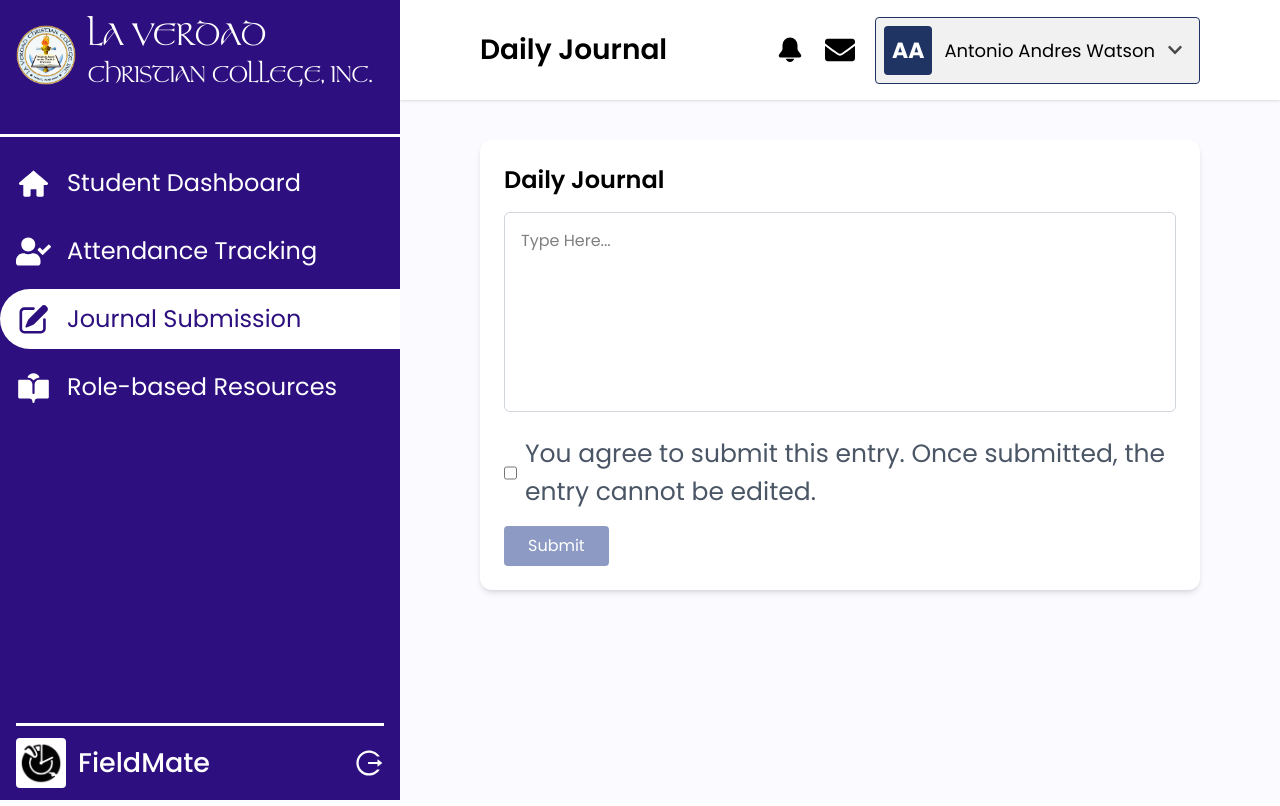
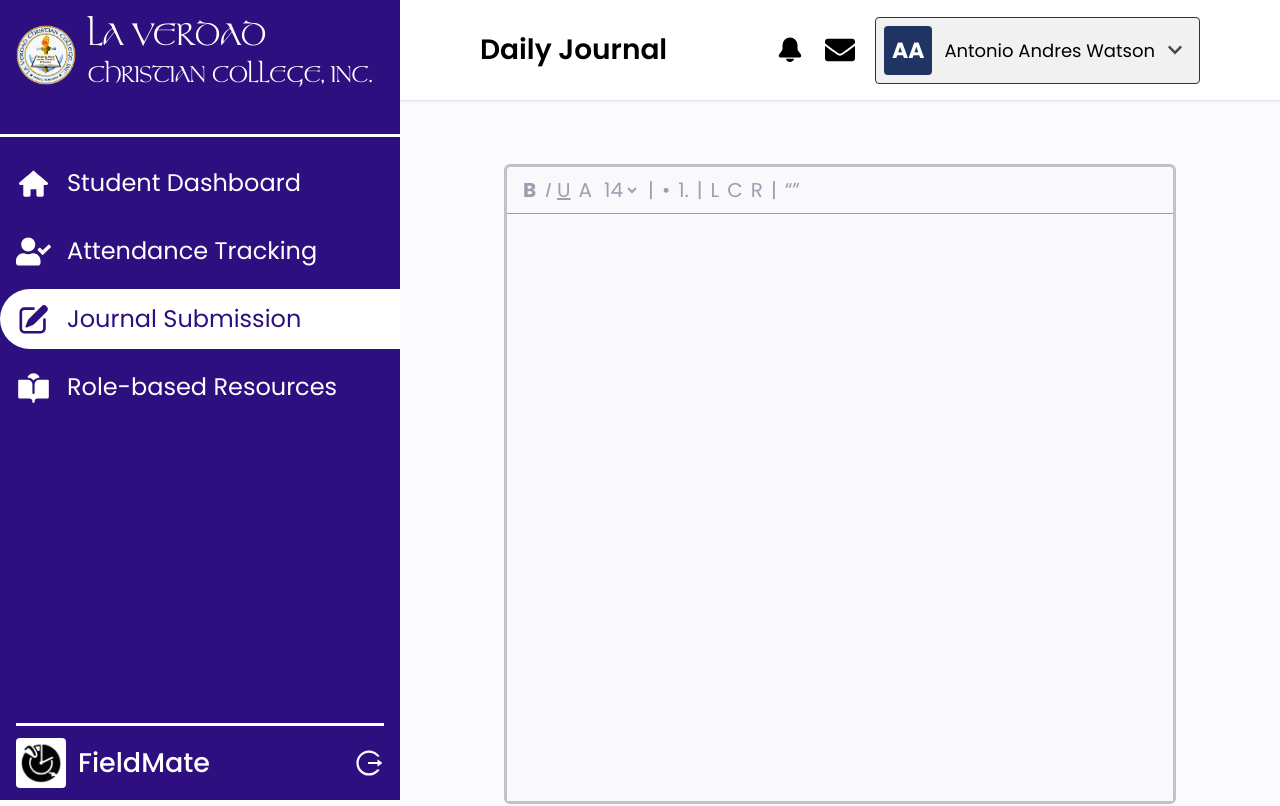
Before and after one commit to roylynjoy/Finals_Project, a React (Vite) app: page /Journal in a window 1280 px wide. Shown: the top 806 px of the page. Built offline with nearby package versions, Linux system fonts and the light colour scheme.

Commit message:
updating journal

```diff
--- a/src/Pages/Journal.jsx
+++ b/src/Pages/Journal.jsx
@@ -1,62 +1,108 @@
-import React, {useState} from 'react'
+import React, { useState, useRef } from 'react';
 import Header from './header';
-import Sidebar from './Sidebar';
+import Sidebar from './sidebar';
 import Footer from './footer';
 
 function Journal() {
   const [isSidebarExpanded, setIsSidebarExpanded] = useState(false);
   const [isChecked, setIsChecked] = useState(false);
-  const [entry, setEntry] = useState('');
+  const editorRef = useRef(null);
+
+  const handleFormat = (command, value = null) => {
+    document.execCommand(command, false, value);
+  };
 
   const handleSubmit = () => {
-    if (isChecked && entry.trim()) {
+    if (isChecked && editorRef.current.innerText.trim()) {
       alert('Journal submitted!');
-      // You can add logic to save the journal here
+      // You can save editorRef.current.innerHTML if needed
     } else {
       alert('Please agree to the terms and write something.');
     }
   };
+
   return (
     <div>
-        <Sidebar isExpanded={isSidebarExpanded} setIsExpanded={setIsSidebarExpanded} />
-        <div
+      <Sidebar isExpanded={isSidebarExpanded} setIsExpanded={setIsSidebarExpanded} />
+      <div
         className={`flex-1 flex flex-col transition-all duration-300 ease-in-out ${
           isSidebarExpanded ? 'ml-[400px]' : 'ml-[106px]'
-        } bg-[#FAFAFF] min-h-screen`}>
+        } bg-[#FAFAFF] min-h-screen`}
+      >
         <Header />
-        <div className="bg-white p-6 mt-10 mx-20 rounded-xl shadow-md">
-          <h1 className="text-2xl font-semibold mb-4">Daily Journal</h1>
-          <textarea
-            className="w-full min-h-[200px] p-4 border border-gray-300 rounded-md resize-none focus:outline-none focus:ring-2 focus:ring-[#1E3A8A]"
-            placeholder="Type Here..."
-            value={entry}
-            onChange={(e) => setEntry(e.target.value)}
-          />
-          <div className="flex items-center mt-4 space-x-2">
+        <div className="p-6 mt-10 mx-20 ">
+
+          {/* Toolbar */}
+          <div className="border-3 border-[#C2C2C2] rounded-md bg-[#f9f9fc]">
+            <div className="flex items-center border-b px-4 py-2 text-gray-400 text-[20px]">
+              <div className="flex space-x-2">
+                <button onClick={() => handleFormat('bold')} className="hover:text-black font-bold">B</button>
+                <button onClick={() => handleFormat('italic')} className="hover:text-black italic">I</button>
+                <button onClick={() => handleFormat('underline')} className="hover:text-black underline">U</button>
+                <button onClick={() => handleFormat('foreColor', 'black')} className="hover:text-black">A</button>
+
+                <select
+                  onChange={(e) => handleFormat('fontSize', e.target.value)}
+                  className="bg-transparent focus:outline-none"
+                >
+                  <option value="3">14</option>
+                  <option value="4">16</option>
+                  <option value="5">18</option>
+                </select>
+
+                <span>|</span>
+
+                <button onClick={() => handleFormat('insertUnorderedList')} className="hover:text-black">•</button>
+                <button onClick={() => handleFormat('insertOrderedList')} className="hover:text-black">1.</button>
+
+                <span>|</span>
+
+                <button onClick={() => handleFormat('justifyLeft')} className="hover:text-black">L</button>
+                <button onClick={() => handleFormat('justifyCenter')} className="hover:text-black">C</button>
+                <button onClick={() => handleFormat('justifyRight')} className="hover:text-black">R</button>
+
+                <span>|</span>
+
+                <button onClick={() => handleFormat('formatBlock', 'blockquote')} className="hover:text-black">“”</button>
+              </div>
+            </div>
+
+            {/* Editable area */}
+            <div
+              ref={editorRef}
+              contentEditable
+              className="w-full min-h-[587px] bg-[#f9f9fc] p-6 focus:outline-none resize-none placeholder-gray-400 text-gray-800 text-base"
+              placeholder="Type Here..."
+              suppressContentEditableWarning={true}
+            />
+          </div>
+
+          {/* Checkbox */}
+          <div className="flex items-center mt-6 space-x-3">
             <input
               type="checkbox"
               checked={isChecked}
               onChange={() => setIsChecked(!isChecked)}
               className="h-4 w-4"
             />
-            <label className="text-[25px] text-gray-600">
+            <label className="text-gray-600 text-[25px]">
               You agree to submit this entry. Once submitted, the entry cannot be edited.
             </label>
           </div>
+
+          {/* Submit button */}
           <button
-            className="mt-4 px-6 py-2 bg-[#1E3A8A] text-white rounded  disabled:opacity-50"
+            className="text-[28px] mt-6 px-6 py-2 bg-[#1E3A8A] hover:bg-[#1E40AF] text-white rounded disabled:opacity-50"
             onClick={handleSubmit}
-            disabled={!isChecked || !entry.trim()}
+            disabled={!isChecked || !editorRef.current?.innerText.trim()}
           >
             Submit
           </button>
         </div>
-
-
       </div>
       <Footer />
     </div>
-  )
+  );
 }
 
-export default Journal
+export default Journal;
```
